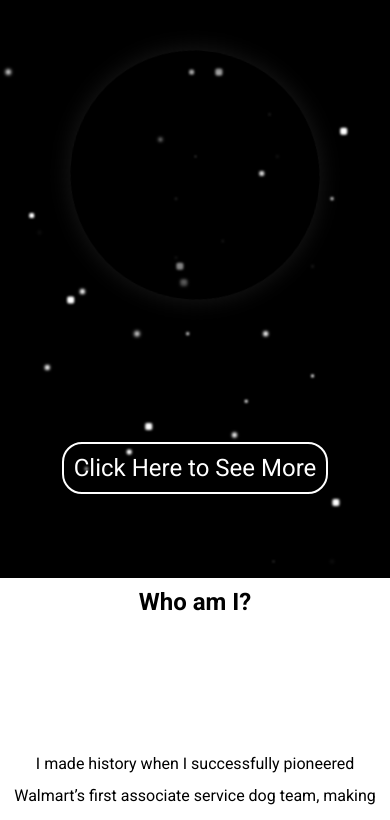
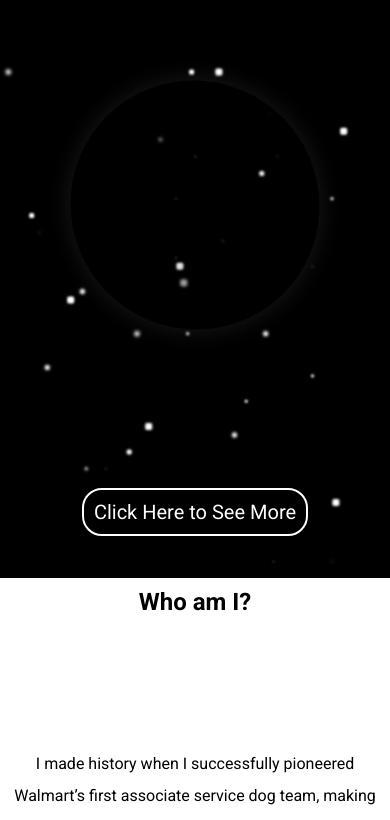
Before and after one commit to ColtonBevel/spannsworld.com, a plain HTML site: page index.html in a window 390 px wide. Shown: the part 266-1086 px from the top of the page. Drawn offline with Linux system fonts and the light colour scheme.

Commit message:
Fixed some styling

```diff
--- a/style.css
+++ b/style.css
@@ -28,10 +28,11 @@ body {
 .see-more {
   background: transparent;
   position: absolute;
-  bottom: 10%;
+  bottom: 5%;
   border: solid 2px white;
   color: white;
   border-radius: 20px;
+  margin-top: 20px;
   padding: 10px;
   display: flex;
   justify-content: center;
@@ -129,13 +130,14 @@ body {
   align-items: center;
   background-color: black;
   width: 100vw;
-  height: 100vh;
+  min-height: 100vh;
 }
 
 .earth-container > h1 {
   color: white;
   font-family: "Exo 2", sans-serif !important;
   font-optical-sizing: auto;
+  padding-top: 60px;
   font-weight: 900;
   font-style: normal;
 }
@@ -157,8 +159,9 @@ body {
   background-size: cover;
   border: 2px solid #000;
   border-radius: 50%;
-  width: 400px;
-  height: 400px;
+  width: 300px;
+  height: 300px;
+  aspect-ratio: 1/1;
   animation: movimiento 30s linear 0s infinite;
   box-shadow: 0 0 25px RGBA(255, 255, 255, 0.1), -8px -8px 15px #000 inset,
     2px 2px 25px #000 inset, -45px -45px 25px RGBA(0, 0, 0, 0.5) inset,
@@ -181,7 +184,6 @@ body {
   grid-template-rows: auto-fit;
   text-align: center;
   width: 100%;
-  /* center the grid */
   justify-content: center;
   align-items: center;
   height: auto;
@@ -327,10 +329,21 @@ a.view-more:hover {
   }
 }
 
+@media (max-width: 1200px) {
+  #earth {
+    width: 300px !important;
+    height: 300px !important;
+  }
+
+  .see-more {
+    font-size: 20px !important;
+  }
+}
+
 @media (max-width: 1000px) {
   #earth {
-    width: 250px;
-    height: 250px;
+    width: 250px !important;
+    height: 250px !important;
   }
 
   .partner-card {
```
